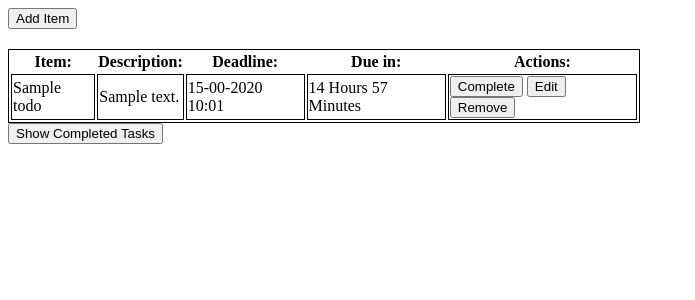
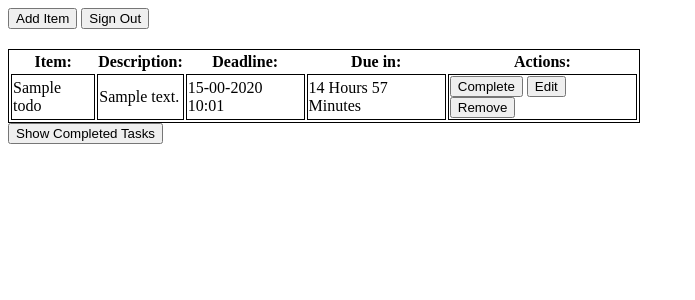
Before and after one commit to MatthewBisgaard/ACIT2911-Agile-Project-Group12, a Flask app: page /lists/1 in a window 1280 px wide. Shown: the top 300 px of the page, without its empty margins (0-695 px from the left). Run offline with Flask 3, Linux system fonts and the light colour scheme; tables that the repository leaves empty hold one stand-in row (values such as "Sample post").

Commit message:
Added sign out button for to do HTML

```diff
--- a/templates/todolist.html
+++ b/templates/todolist.html
@@ -16,6 +16,7 @@
 <body>
 
     <a href="{{ url_for('lists.add_reminder_to_list', id=list.id) }}"><button type="button"> Add Item </button></a>
+    <button type="button"> Sign Out </button>
 
     <h2> {{list_name}} </h2>
     <table style="width: 50%">
```
